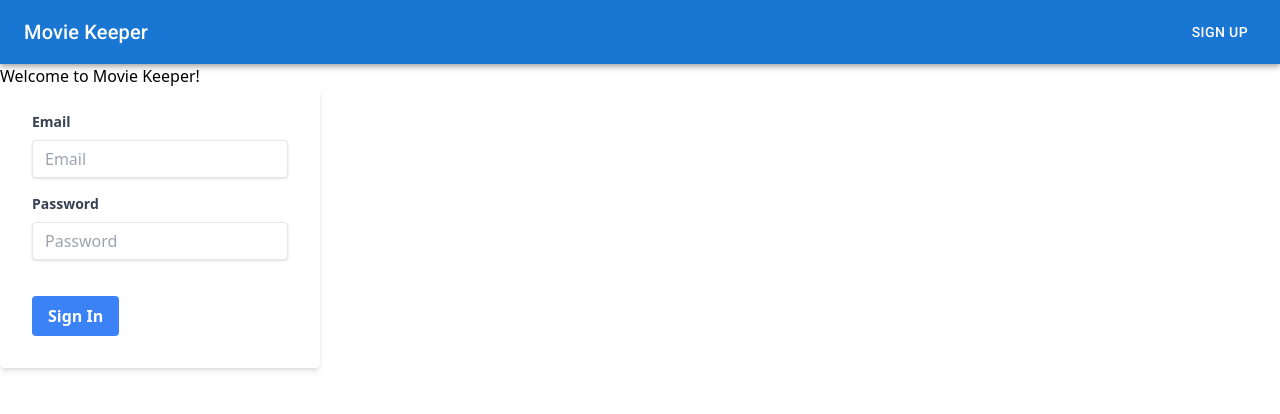
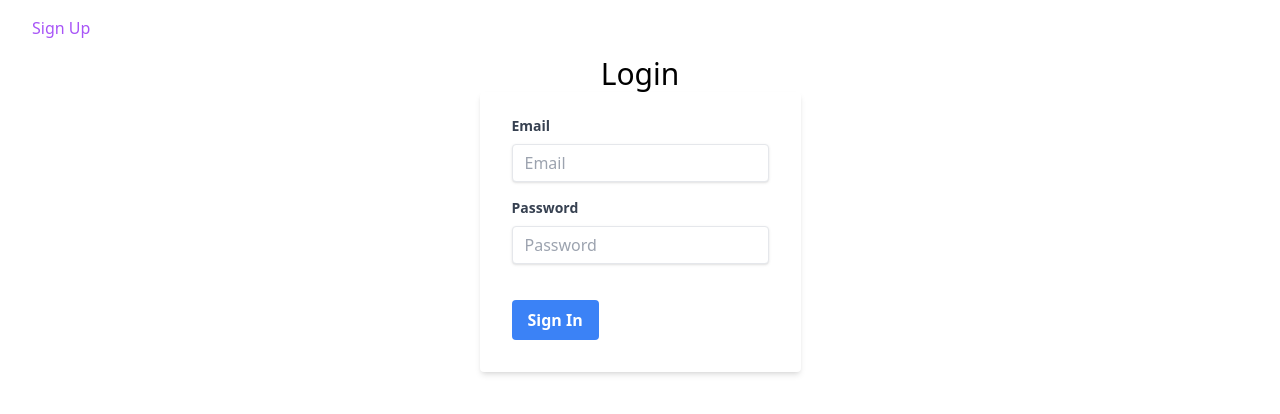
Before and after one commit to mikestah808/netflix-clone-frontend, a React (Create React App) app: page / in a window 1280 px wide. Shown: the top 414 px of the page. Built offline with nearby package versions, Linux system fonts and the light colour scheme; no server answers.

Commit message:
added new styling to NavBar component

```diff
--- a/src/HomePage.jsx
+++ b/src/HomePage.jsx
@@ -28,7 +28,7 @@ function HomePage() {
   } else {
     return (
       <>
-      <h3>Welcome to Movie Keeper!</h3>
+      {/* <h3>Welcome to Movie Keeper!</h3> */}
       <Login />
       </>
     )
--- a/src/Navbar.jsx
+++ b/src/Navbar.jsx
@@ -1,11 +1,7 @@
 import React, { useContext } from 'react';
 import { UserContext } from './context/user';
 import { Link } from 'react-router-dom';
-import AppBar from '@mui/material/AppBar';
-import Box from '@mui/material/Box';
-import Toolbar from '@mui/material/Toolbar';
-import Typography from '@mui/material/Typography';
-import Button from '@mui/material/Button';
+
 
 function NavBar() {
   const {user, logout} = useContext(UserContext)
@@ -22,57 +18,101 @@ function NavBar() {
 
     if(user.id){
       return (
-        <Box sx={{ flexGrow: 1 }}>
-          <AppBar position="static">
-            <Toolbar>
-              <h3>Welcome, {user.first_name}!</h3>
-              <Typography variant="h6" component="div" sx={{ flexGrow: 1 }}>
-                Movie Keeper
-              </Typography>
-                <Button color="inherit" to="/" component={ Link }>Home</Button>
-                <Button color="inherit" to="/genres" component={ Link }>My Genres</Button>
-                <Button color="inherit" to="/movies" component={ Link }>My Movies</Button>
-                <Button color="inherit" onClick={handleLogout}>Logout</Button>
-            </Toolbar>
-          </AppBar>
-        </Box>
+        <body
+    class="
+      antialiased
+      bg-gradient-to-r
+      from-pink-300
+      via-purple-300
+      to-indigo-400
+    "
+  >
+  <header>
+     <nav
+        class="
+          flex flex-wrap
+          items-center
+          justify-between
+          w-full
+          py-4
+          md:py-0
+          px-4
+          text-lg text-gray-700
+          bg-white
+        "
+      >
+        <div class="hidden w-full md:flex md:items-center md:w-auto " id="menu">
+          <ul
+            class="
+              text-base text-gray-700
+              pt-4
+              md:flex
+              md:justify-between
+              md:pt-0"
+          >
+            <li>
+              <button class="md:p-4 py-2 block hover:text-purple-400" to="/" component={ Link } >Home</button>
+            </li>
+            <li>
+              <button class="md:p-4 py-2 block hover:text-purple-400" to="/genres" component={ Link }>My Genres</button>
+            </li>
+            <li>
+              <button class="md:p-4 py-2 block hover:text-purple-400" to="/movies" component={ Link }>My Movies</button>
+            </li>
+            <li>
+              <button class="md:p-4 py-2 block hover:text-purple-400 text-purple-500" onClick={handleLogout}>Logout</button>
+            </li>
+          </ul>
+        </div>
+    </nav>
+  </header>
+</body>
       );
     } else {
       return (
-        <Box sx={{ flexGrow: 1 }}>
-          <AppBar position="static">
-            <Toolbar>
-              <Typography variant="h6" component="div" sx={{ flexGrow: 1 }}>
-                Movie Keeper
-              </Typography>
-                <Button color="inherit" to="/signup" component={ Link }>Sign Up</Button>
-            </Toolbar>
-          </AppBar>
-        </Box>
+         <body
+    class="
+      antialiased
+      bg-gradient-to-r
+      from-pink-300
+      via-purple-300
+      to-indigo-400
+    "
+  >
+  <header>
+     <nav
+        class="
+          flex flex-wrap
+          items-center
+          justify-between
+          w-full
+          py-4
+          md:py-0
+          px-4
+          text-lg text-gray-700
+          bg-white
+        "
+      >
+        <div class="hidden w-full md:flex md:items-center md:w-auto " id="menu">
+          <ul
+            class="
+              text-base text-gray-700
+              pt-4
+              md:flex
+              md:justify-between
+              md:pt-0"
+          >
+            <li>
+              <button class="md:p-4 py-2 block hover:text-purple-400 text-purple-500" to="/signup" component={ Link }>Sign Up</button>
+            </li>
+          </ul>
+        </div>
+    </nav>
+  </header>
+</body>
       );
     }
   }
 
 
 export default NavBar;
-
-
-{/* <nav class="bg-white border-gray-200 dark:bg-gray-900">
-<div class="max-w-screen-xl flex flex-wrap items-center justify-between mx-auto p-4">
-  <a href="https://flowbite.com/" class="flex items-center">
-      <img src="https://flowbite.com/docs/images/logo.svg" class="h-8 mr-3" alt="Flowbite Logo" />
-      <span class="self-center text-2xl font-semibold whitespace-nowrap dark:text-white">Flowbite</span>
-  </a>
-  <button data-collapse-toggle="navbar-default" type="button" class="inline-flex items-center p-2 ml-3 text-sm text-gray-500 rounded-lg md:hidden hover:bg-gray-100 focus:outline-none focus:ring-2 focus:ring-gray-200 dark:text-gray-400 dark:hover:bg-gray-700 dark:focus:ring-gray-600" aria-controls="navbar-default" aria-expanded="false">
-    <span class="sr-only">Open main menu</span>
-    <svg class="w-6 h-6" aria-hidden="true" fill="currentColor" viewBox="0 0 20 20" xmlns="http://www.w3.org/2000/svg"><path fill-rule="evenodd" d="M3 5a1 1 0 011-1h12a1 1 0 110 2H4a1 1 0 01-1-1zM3 10a1 1 0 011-1h12a1 1 0 110 2H4a1 1 0 01-1-1zM3 15a1 1 0 011-1h12a1 1 0 110 2H4a1 1 0 01-1-1z" clip-rule="evenodd"></path></svg>
-  </button>
-  <div class="hidden w-full md:block md:w-auto" id="navbar-default">
-    <ul class="font-medium flex flex-col p-4 md:p-0 mt-4 border border-gray-100 rounded-lg bg-gray-50 md:flex-row md:space-x-8 md:mt-0 md:border-0 md:bg-white dark:bg-gray-800 md:dark:bg-gray-900 dark:border-gray-700">
-      <li>
-        <a href="#" class="block py-2 pl-3 pr-4 text-white bg-blue-700 rounded md:bg-transparent md:text-blue-700 md:p-0 dark:text-white md:dark:text-blue-500" aria-current="page"></a>
-      </li>
-    </ul>
-  </div>
-</div>
-</nav> */}
--- a/src/authentication/Login.jsx
+++ b/src/authentication/Login.jsx
@@ -34,23 +34,24 @@ function Login() {
     }
 
     return (
-<div class="w-full max-w-xs">
-<form class="bg-white shadow-md rounded px-8 pt-6 pb-8 mb-4" onSubmit={handleSubmit}>
-  <div class="mb-4">
-    <label class="block text-gray-700 text-sm font-bold mb-2" >
+<div className="flex flex-col justify-center items-center">
+  <h1 className='text-3xl'>Login</h1>
+<form className="bg-white shadow-md rounded px-8 pt-6 pb-8 mb-4" onSubmit={handleSubmit}>
+  <div className="mb-4">
+    <label className="block text-gray-700 text-sm font-bold mb-2">
       Email
     </label>
-    <input class="shadow appearance-none border rounded w-full py-2 px-3 text-gray-700 leading-tight focus:outline-none focus:shadow-outline" id="email" label="Email" type="text" placeholder="Email" value={email} onChange={(e) => setEmail(e.target.value)}/>
+    <input className="shadow appearance-none border rounded w-full py-2 px-3 text-gray-700 leading-tight focus:outline-none focus:shadow-outline" id="email" label="Email" type="text" placeholder="Email" value={email} onChange={(e) => setEmail(e.target.value)}/>
   </div>
-  <div class="mb-6">
-    <label class="block text-gray-700 text-sm font-bold mb-2" for="password">
+  <div className="mb-6">
+    <label className="block text-gray-700 text-sm font-bold mb-2">
       Password
     </label>
-    <input class="shadow appearance-none border rounded w-full py-2 px-3 text-gray-700 mb-3 leading-tight focus:outline-none focus:shadow-outline" id="password" label="Password" type="password" placeholder="Password" value={password} onChange={(e) => setPassword(e.target.value)}/>
-    <p class="text-red-500 text-xs italic">{error}</p>
+    <input className="shadow appearance-none border rounded w-full py-2 px-3 text-gray-700 mb-3 leading-tight focus:outline-none focus:shadow-outline" id="password" label="Password" type="password" placeholder="Password" value={password} onChange={(e) => setPassword(e.target.value)}/>
+    <p className="text-red-500 text-xs italic">{error}</p>
   </div>
-  <div class="flex items-center justify-between">
-    <button class="bg-blue-500 hover:bg-blue-700 text-white font-bold py-2 px-4 rounded focus:outline-none focus:shadow-outline" type="submit">
+  <div className="flex items-center justify-between">
+    <button className="bg-blue-500 hover:bg-blue-700 text-white font-bold py-2 px-4 rounded focus:outline-none focus:shadow-outline" type="submit">
       Sign In
     </button>
   </div>
--- a/src/authentication/Signup.jsx
+++ b/src/authentication/Signup.jsx
@@ -40,7 +40,8 @@ function Signup() {
 
 
   return (
-    <div className="w-full max-w-xs">
+    <div className="flex flex-col justify-center items-center">
+      <h1 className='text-3xl'>Sign Up</h1>
     <form className="bg-white shadow-md rounded px-8 pt-6 pb-8 mb-4" onSubmit={handleSubmit}>
     <div className="mb-4">
         <label className="block text-gray-700 text-sm font-bold mb-2">
@@ -69,7 +70,7 @@ function Signup() {
       </div>
       <div className="flex items-center justify-between">
         <button className="bg-blue-500 hover:bg-blue-700 text-white font-bold py-2 px-4 rounded focus:outline-none focus:shadow-outline" type="submit">
-          Sign Up
+          Create Account
         </button>
       </div>
     </form>
```
